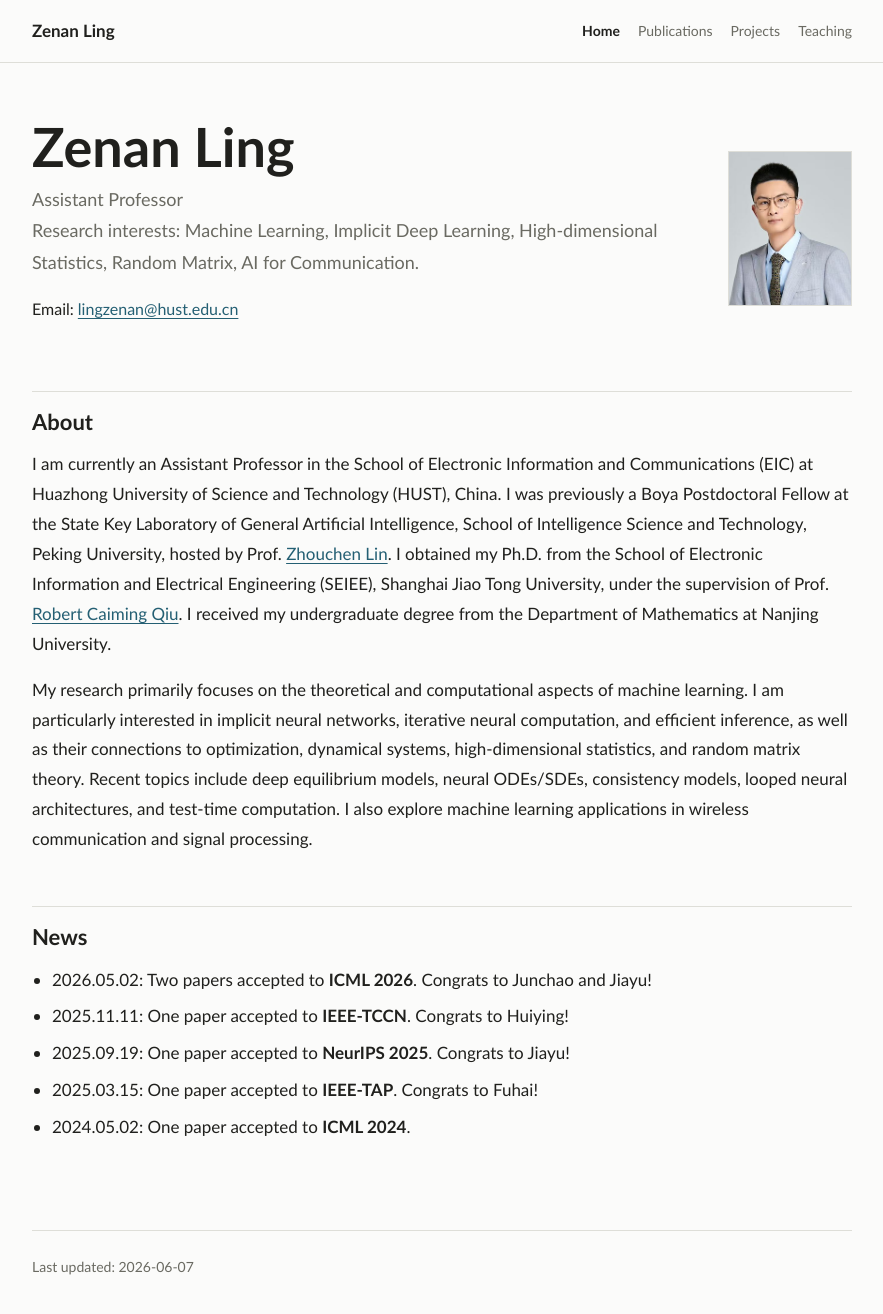
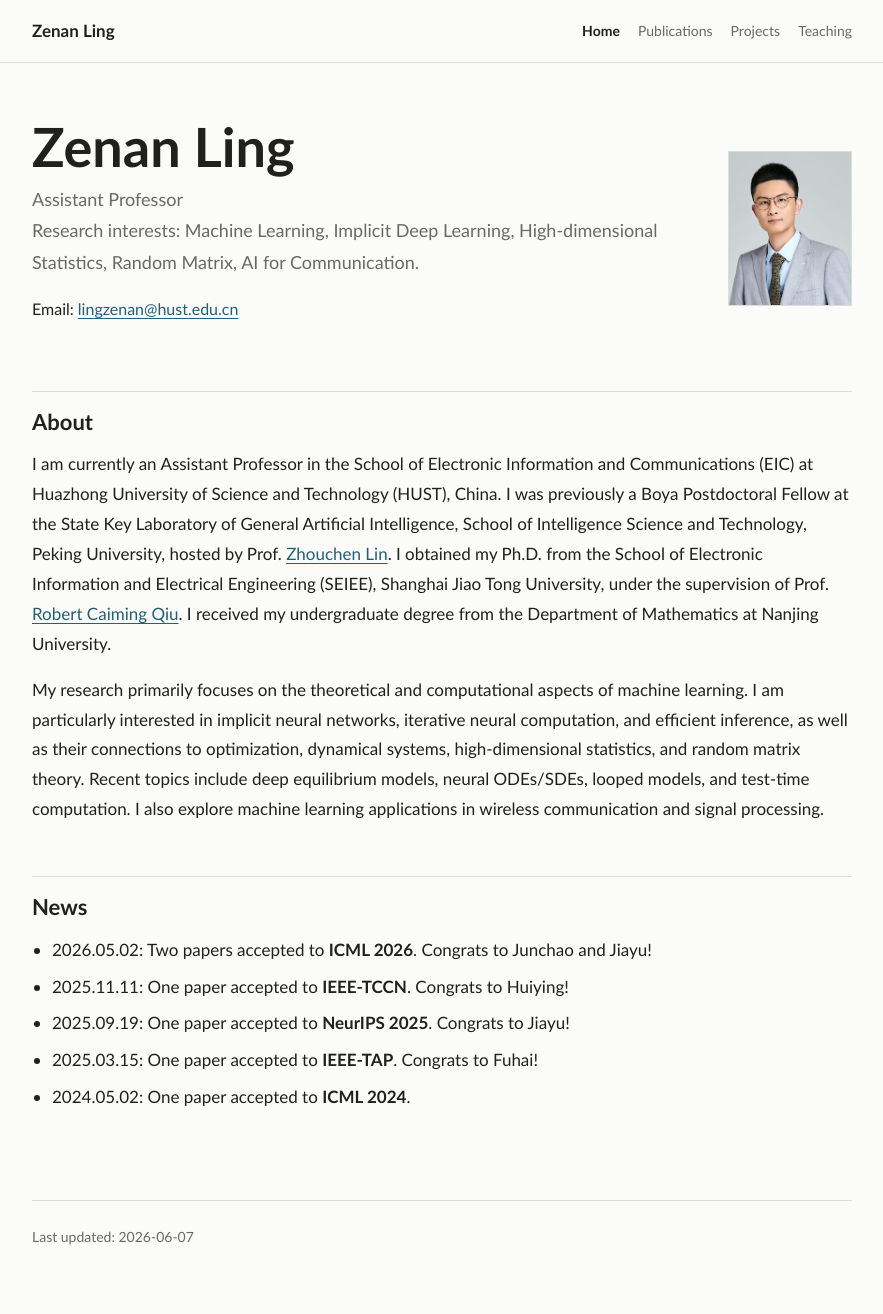
Before and after one commit to lingzenan/lingzenan.github.io, a Jekyll site: the page built from index.md, in a window 1280 px wide and 1316 px high. Shown: the whole window, without its empty margins (198-1081 px from the left). Built offline with Jekyll 4.4.1, drawn with Linux system fonts in a browser that asks for light colours.

Commit message:
Update research description

```diff
--- a/index.md
+++ b/index.md
@@ -20,7 +20,7 @@ description: Assistant Professor
 
 I am currently an Assistant Professor in the School of Electronic Information and Communications (EIC) at Huazhong University of Science and Technology (HUST), China. I was previously a Boya Postdoctoral Fellow at the State Key Laboratory of General Artificial Intelligence, School of Intelligence Science and Technology, Peking University, hosted by Prof. [Zhouchen Lin](https://scholar.google.com/citations?user=TanjFwoAAAAJ&hl=zh-CN). I obtained my Ph.D. from the School of Electronic Information and Electrical Engineering (SEIEE), Shanghai Jiao Tong University, under the supervision of Prof. [Robert Caiming Qiu](https://scholar.google.com/citations?user=FTLNXX8AAAAJ&hl=zh-CN). I received my undergraduate degree from the Department of Mathematics at Nanjing University.
 
-My research primarily focuses on the theoretical and computational aspects of machine learning. I am particularly interested in implicit neural networks, iterative neural computation, and efficient inference, as well as their connections to optimization, dynamical systems, high-dimensional statistics, and random matrix theory. Recent topics include deep equilibrium models, neural ODEs/SDEs, consistency models, looped neural architectures, and test-time computation. I also explore machine learning applications in wireless communication and signal processing.
+My research primarily focuses on the theoretical and computational aspects of machine learning. I am particularly interested in implicit neural networks, iterative neural computation, and efficient inference, as well as their connections to optimization, dynamical systems, high-dimensional statistics, and random matrix theory. Recent topics include deep equilibrium models, neural ODEs/SDEs, looped models, and test-time computation. I also explore machine learning applications in wireless communication and signal processing.
 
 ## News
 {: #news }
```
